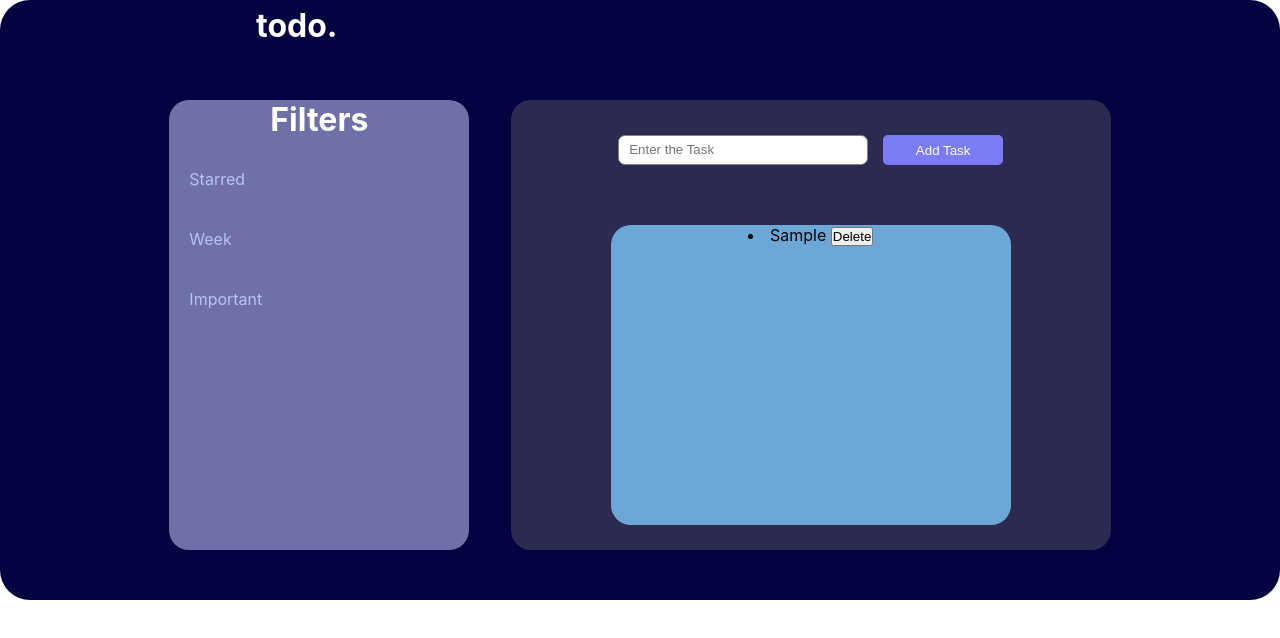
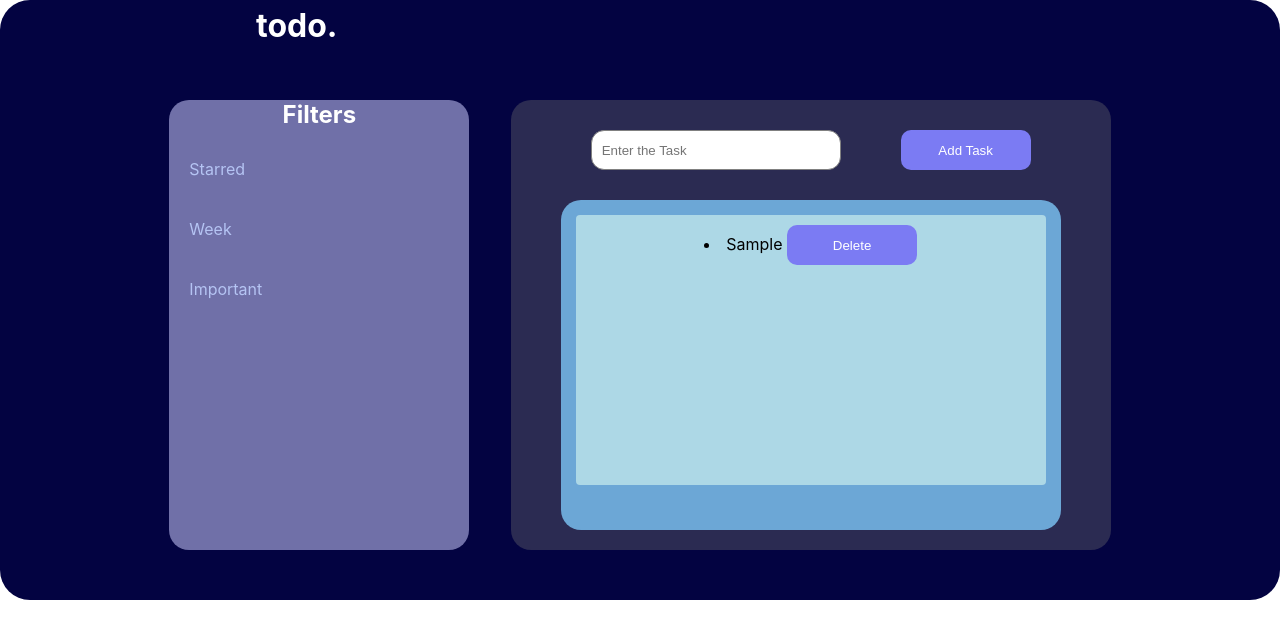
Before and after one commit to poojashelke8/todo_redux, a React (Create React App) app: page / in a window 1280 px wide. Both pictures are taken after typing "Sample" into the empty fields and a click on the button "Add Task". Shown: the top 638 px of the page. Built offline with nearby package versions, Linux system fonts and the light colour scheme.

Commit message:
added more styles on displaytasks and filter

```diff
--- /dev/null
+++ b/src/Components/DisplayTask.css
@@ -0,0 +1,40 @@
+.display_task{
+    /* height:30px;
+    width:340px;
+    background-color: palevioletred;
+    border-radius: 10px;
+    margin-top: 20px;
+    display: flex;
+    flex-direction: column;
+    overflow: auto;
+    flex-wrap: wrap; */
+    width: 500px;
+  height: 300px;
+  /* border: 1px solid #ccc; */
+  overflow:auto; /* This will add a scrollbar if the content overflows */
+  display: flex;
+  flex-wrap: wrap; /* This will wrap the items to the next line */
+  padding: 10px;
+  box-sizing: border-box;
+}
+.task{
+    background-color: lightblue;
+  margin: 5px;
+  padding: 10px;
+  border-radius: 4px;
+  box-sizing: border-box;
+  flex: 1 0 45%; /* Adjust this to control the width of the items */
+  text-align: center;
+}
+.delete_btn{
+    /* display:flex;
+    align-items: center;
+    justify-content: center; */
+    height:40px;
+    width:130px;
+    border: none;
+    background-color: rgb(123, 123, 243);
+    color: white;
+    border-radius: 10px;
+    cursor: pointer;
+}
--- a/src/Components/DisplayTask.js
+++ b/src/Components/DisplayTask.js
@@ -1,4 +1,5 @@
 import React from 'react'
+import "../Components/DisplayTask.css"
 import { useDispatch, useSelector } from 'react-redux'
 import { deleteTask } from '../Store/Slices/TaskSlice'
 
@@ -11,10 +12,10 @@ const DisplayTask = () => {
         dispatch(deleteTask(id))
     }
   return (
-    <div>
+    <div className='display_task'>
         {task.map((task,id)=>(
-            <li key={id}>
-                {task} <button onClick={()=>handleTask(id)}>Delete</button>
+            <li key={id} className='task'>
+                {task} <button className="delete_btn" onClick={()=>handleTask(id)}>Delete</button>
             </li>
         ))
         }
--- a/src/Components/FilterTask.js
+++ b/src/Components/FilterTask.js
@@ -1,11 +1,14 @@
 import React from 'react'
 import "../Components/FilterTask.css"
+// import ""
 
 const FilterTask = () => {
   return (
     <div className='filterTask'>
-      <h1 id='filtersheading'>Filters</h1>
+      <h2 id='filtersheading'>Filters</h2>
+      {/* <i class="fa-regular fa-calendar-day"></i> */}
       <div className='filterlist'>
+      {/* <i class="fa-solid fa-star"></i> */}
         <li className='filterlist1'>Starred</li>
         <li className='filterlist1'>Week</li>
         <li className='filterlist1'>Important</li>
--- a/src/Components/TaskInput.css
+++ b/src/Components/TaskInput.css
@@ -17,11 +17,11 @@
 }
 
 .displaytask{
-    height:300px;
-    width:400px;
+    height:330px;
+    width:500px;
     background-color: rgb(108, 167, 214);
     border-radius: 20px;
-    /* margin: 0 20px 20px 0; */
+    margin-bottom: 20px;
 }
 
 .inputmain{
@@ -29,17 +29,17 @@
     justify-content: space-around;
     align-items: center;
     height:100px;
-    width:400px;
+    width:500px;
     /* background-color: rgb(147, 147, 245); */
     /* margin-left: 35%; */
 }
 .input_bar{
-    height:30px;
+    height:40px;
     width:250px;
     line-height: 30px;
     padding: 0 10px;
     /* text-align:center; */
-    border-radius: 7px;
+    border-radius: 13px;
     border: solid gray 1px;
     box-sizing: border-box;
     /* margin: 20px; */
@@ -49,11 +49,19 @@
     display:flex;
     align-items: center;
     justify-content: center;
-    height:30px;
-    width:120px;
+    height:40px;
+    width:130px;
     border: none;
     background-color: rgb(123, 123, 243);
     color: white;
-    border-radius: 5px;
+    border-radius: 10px;
     cursor: pointer;
 }
+
+#options{
+    height:40px;
+    width:100px;
+    border-radius: 10px;
+    /* color: ; */
+
+}
```
Also changed, not shown: src/Components/TaskInput.js (+14 -0 lines).
